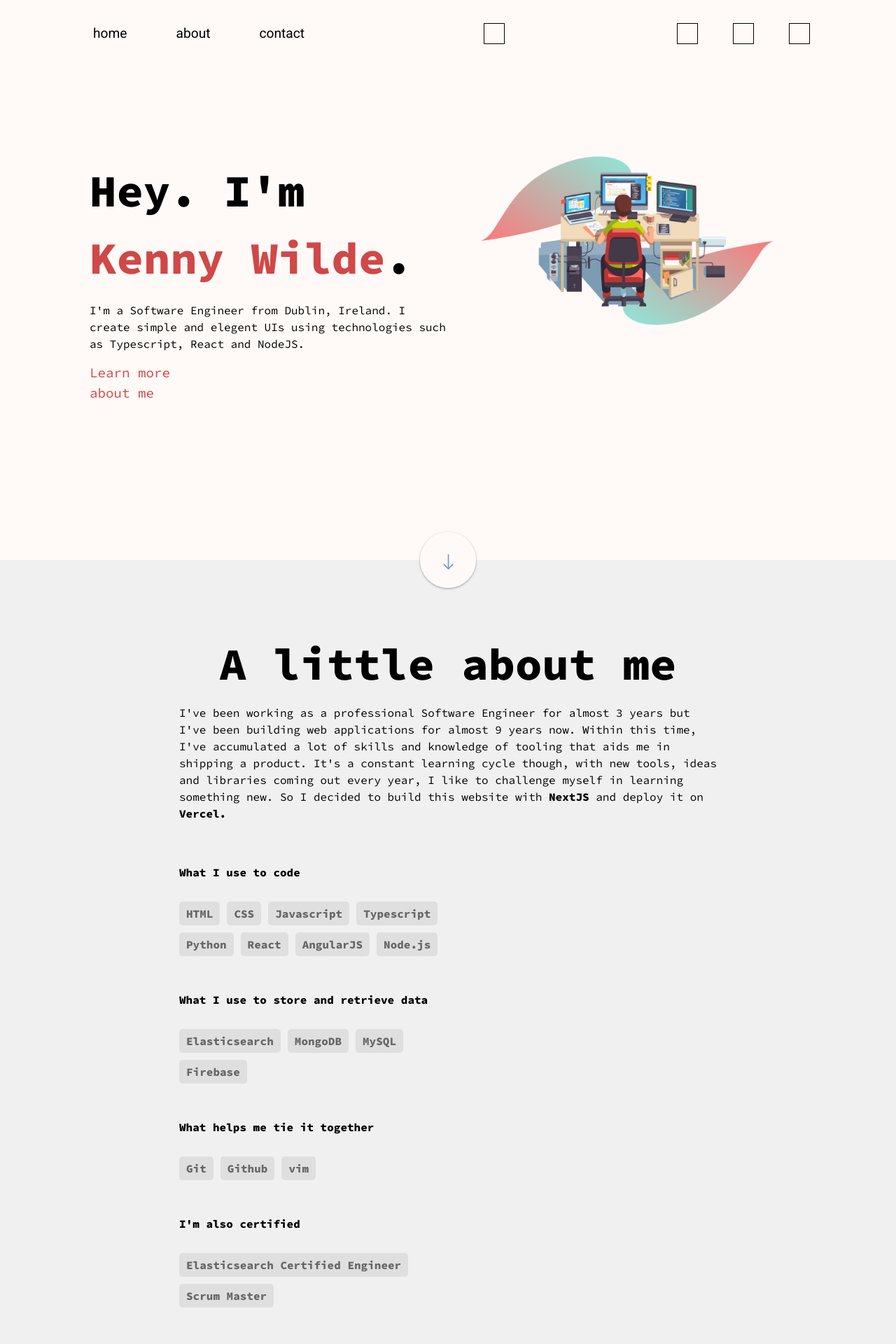
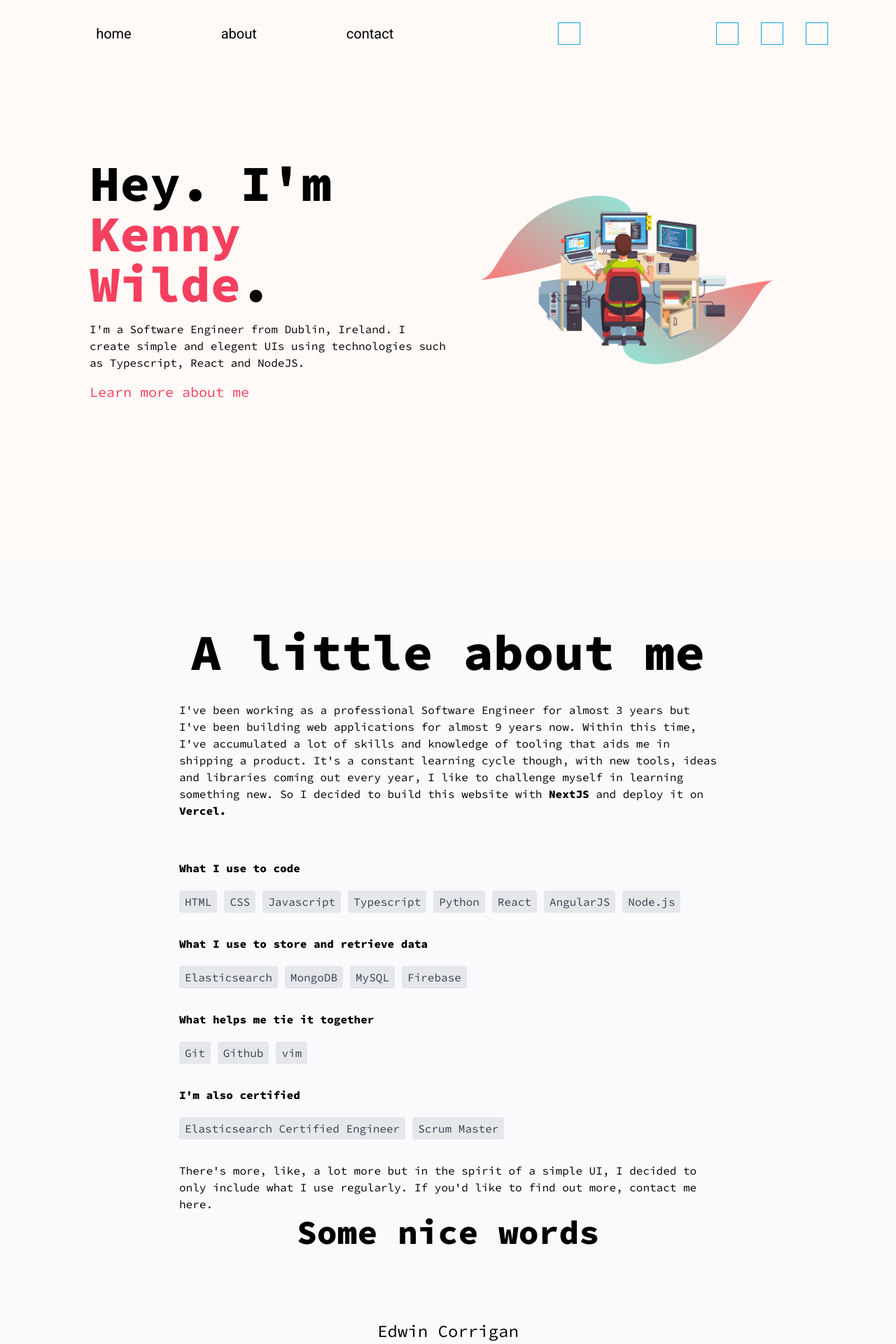
Before and after one commit to kenwilde1/me-fein, a Next.js app: page / in a window 1280 px wide. Shown: the top 1920 px of the page at 70% size. Built offline with nearby package versions, Linux system fonts and the light colour scheme; what tailwind-extended-shadows would draw is missing.

Commit message:
Convert css to tailwind statements

```diff
--- a/src/pages/_document.tsx
+++ b/src/pages/_document.tsx
@@ -2,7 +2,7 @@ import { Html, Head, Main, NextScript } from "next/document";
 
 export default function Document() {
   return (
-    <Html lang="en">
+    <Html lang="en" className="scroll-smooth">
       <Head />
       <body>
         <Main />
--- a/src/pages/about.tsx
+++ b/src/pages/about.tsx
@@ -22,9 +22,11 @@ export default function About() {
   const certs = ["Elasticsearch Certified Engineer", "Scrum Master"];
 
   return (
-    <div id="about">
-      <div className="about-content">
-        <h1>A little about me</h1>
+    <div id="about" className="bg-slate-50 flex justify-center">
+      <div className="about-content text-center md:text-left flex flex-col items-center pb-24 gap-2.5 text-left">
+        <h1 className="text-4xl md:text-7xl font-extrabold mt-24 mb-6">
+          A little about me
+        </h1>
         <p>
           I've been working as a professional Software Engineer for almost 3
           years but I've been building web applications for almost 9 years now.
@@ -33,37 +35,53 @@ export default function About() {
           cycle though, with new tools, ideas and libraries coming out every
           year, I like to challenge myself in learning something new. So I
           decided to build this website with{" "}
-          <a href="https://nextjs.org/" target="_blank">
+          <a
+            href="https://nextjs.org/"
+            target="_blank"
+            className="font-extrabold hover:text-blue-500"
+          >
             NextJS
           </a>{" "}
           and deploy it on{" "}
-          <a href="https://vercel.com/" target="_blank">
+          <a
+            href="https://vercel.com/"
+            target="_blank"
+            className="font-extrabold hover:text-blue-500"
+          >
             Vercel.
           </a>
         </p>
-        <div className="about-two">
-          <div className="about-two-content">
-            <div className="skills">
-              <h2>What I use to code</h2>
-              <div className="skill-list">
+        <div className="flex justify-between mt-12">
+          <div className="flex justify-between gap-2.5 about-two-content">
+            <div className="flex flex-col">
+              <h2 className="font-extrabold mb-5 text-base">
+                What I use to code
+              </h2>
+              <div className="flex justify-center md:justify-start flex-wrap gap-2.5 mb-8 skill-list">
                 {skills.map((skill) => (
                   <SkillCard skillName={skill} />
                 ))}
               </div>
-              <h2>What I use to store and retrieve data</h2>
-              <div className="skill-list">
+              <h2 className="font-extrabold mb-5 text-base">
+                What I use to store and retrieve data
+              </h2>
+              <div className="flex justify-center md:justify-start  flex-wrap gap-2.5 mb-8 skill-list">
                 {storeDataSkills.map((skill) => (
                   <SkillCard skillName={skill} />
                 ))}
               </div>
-              <h2>What helps me tie it together</h2>
-              <div className="skill-list">
+              <h2 className="font-extrabold mb-5 text-base">
+                What helps me tie it together
+              </h2>
+              <div className="flex justify-center md:justify-start  flex-wrap gap-2.5 mb-8 skill-list">
                 {otherTools.map((skill) => (
                   <SkillCard skillName={skill} />
                 ))}
               </div>
-              <h2>I'm also certified</h2>
-              <div className="skill-list">
+              <h2 className="font-extrabold mb-5 text-base">
+                I'm also certified
+              </h2>
+              <div className="flex justify-center md:justify-start  flex-wrap gap-2.5 mb-8 skill-list">
                 {certs.map((skill) => (
                   <SkillCard skillName={skill} />
                 ))}
@@ -76,8 +94,10 @@ export default function About() {
             </div>
           </div>
         </div>
-        <div className="about-three">
-          <h1>Some nice words</h1>
+        <div className="about-three h-screen/60 flex mb-24 justify-center flex-col items-center">
+          <h1 className="text-3xl mt-24 md:mt-2 md:text-5xl font-extrabold">
+            Some nice words
+          </h1>
           <div className="about-three-content">
             <Swiper
               // install Swiper modules
@@ -91,7 +111,7 @@ export default function About() {
               <SwiperSlide>
                 <div className="slider-content">
                   <h2>Edwin Corrigan</h2>
-                  <h3 className="title">
+                  <h3 className="text-blue-500 mb-12">
                     Senior Software Engineer at Fidelity
                   </h3>
                   <p>
@@ -107,7 +127,9 @@ export default function About() {
               <SwiperSlide>
                 <div className="slider-content">
                   <h2>Philip Hankey</h2>
-                  <h3 className="title">Software Engineer at Siren</h3>
+                  <h3 className="text-blue-500 mb-12">
+                    Software Engineer at Siren
+                  </h3>
                   <p>
                     <span>"</span>Kenny is an invaluable asset to any
                     JavaScript/Node.js development team. His expertise,
--- a/src/pages/header.tsx
+++ b/src/pages/header.tsx
@@ -1,40 +1,27 @@
-import { useRouter } from "next/router";
 import Link from "next/link";
 
 export default function Header(): JSX.Element {
-  const router = useRouter();
-
-  const isActive = (page: string): boolean => {
-    return page === router.pathname;
-  };
-
   return (
-    <nav id="navbar">
-      <div id="navbar-content">
-        <ul>
-          <Link href="/" className={isActive("/") ? "active-page" : ""}>
+    <nav id="navbar" className="flex fixed">
+      <div className="w-screen flex justify-center md:justify-around">
+        <ul className="flex md:gap-12 items-center text-xl text-black">
+          <Link href="/" className="px-10 py-5 hover:text-rose-500">
             home
           </Link>
-          <Link
-            href="#about"
-            className={isActive("/about") ? "active-page" : ""}
-          >
+          <Link href="#about" className="px-10 py-5 hover:text-rose-500">
             about
           </Link>
-          <Link
-            href="#contact"
-            className={isActive("/contact") ? "active-page" : ""}
-          >
+          <Link href="#contact" className="px-10 py-5 hover:text-rose-500">
             contact
           </Link>
         </ul>
-        <div className="toggle-theme">
-          <div></div>
+        <div className="hidden md:block md:flex md:items-center">
+          <div className="h-8 w-8 border border-sky-500"></div>
         </div>
-        <div className="socials">
-          <div></div>
-          <div></div>
-          <div></div>
+        <div className="hidden md:block md:flex md:items-center md:gap-8">
+          <div className="h-8 w-8 border border-sky-500"></div>
+          <div className="h-8 w-8 border border-sky-500"></div>
+          <div className="h-8 w-8 border border-sky-500"></div>
         </div>
       </div>
     </nav>
--- a/src/pages/helpers/divider.tsx
+++ /dev/null
@@ -1,24 +0,0 @@
-export default function Divider() {
-  return (
-    <>
-      <div id="divider"></div>
-      <div className="circle"></div>
-      <div className="arrow">
-        <svg
-          xmlns="http://www.w3.org/2000/svg"
-          width="25"
-          height="25"
-          fill="currentColor"
-          className="bi bi-arrow-down"
-          viewBox="0 0 16 16"
-        >
-          {" "}
-          <path
-            fill-rule="evenodd"
-            d="M8 1a.5.5 0 0 1 .5.5v11.793l3.146-3.147a.5.5 0 0 1 .708.708l-4 4a.5.5 0 0 1-.708 0l-4-4a.5.5 0 0 1 .708-.708L7.5 13.293V1.5A.5.5 0 0 1 8 1z"
-          />{" "}
-        </svg>
-      </div>
-    </>
-  );
-}
--- a/src/pages/hero.tsx
+++ b/src/pages/hero.tsx
@@ -1,17 +1,23 @@
-import heroImage from '../images/hero.png';
+import heroImage from "../images/hero.png";
 
 export default function Hero(): JSX.Element {
-
-    return (
-        <div id='hero'>
-            <div className='hero-left'>
-                <h1>Hey. I'm <span>Kenny Wilde</span>.</h1>
-                <p>I'm a Software Engineer from Dublin, Ireland. I create simple and elegent UIs using technologies such as Typescript, React and NodeJS.</p>
-                <a>Learn more about me</a>
-            </div>
-            <div className='hero-right'>
-                <img src={heroImage.src} />
-            </div>
-        </div>
-    );
+  return (
+    <div className="flex items-center justify-center h-screen z-50">
+      <div className="hero-left w-screen/60 flex flex-col justify-center gap-4 md:w-screen/40">
+        <h1 className="text-4xl md:text-7xl font-extrabold">
+          Hey. I'm <span className="text-rose-500">Kenny Wilde</span>.
+        </h1>
+        <p>
+          I'm a Software Engineer from Dublin, Ireland. I create simple and
+          elegent UIs using technologies such as Typescript, React and NodeJS.
+        </p>
+        <a className="text-rose-500 text-xl cursor-pointer hover:text-blue-500">
+          Learn more about me
+        </a>
+      </div>
+      <div className="hidden md:block hero-right">
+        <img className="md:w-screen/40" src={heroImage.src} />
+      </div>
+    </div>
+  );
 }
--- a/src/pages/index.tsx
+++ b/src/pages/index.tsx
@@ -2,7 +2,6 @@ import { Source_Code_Pro } from "next/font/google";
 import Hero from "./hero";
 import About from "./about";
 import { useEffect } from "react";
-import Divider from "./helpers/divider";
 import Contact from "./contact";
 
 const sourceCodePro = Source_Code_Pro({
@@ -18,9 +17,11 @@ export default function Body(): JSX.Element {
   }, []);
 
   return (
-    <div id="main" className={`${sourceCodePro.className}`}>
+    <div
+      id="main"
+      className={`text-center md:text-left ${sourceCodePro.className}`}
+    >
       <Hero />
-      <Divider />
       <About />
       <Contact />
     </div>
--- a/src/pages/skill_card.tsx
+++ b/src/pages/skill_card.tsx
@@ -1,5 +1,7 @@
 export default function SkillCard({ skillName }: { skillName: string }) {
-    return (
-        <div className='skill-card'>{skillName}</div>
-    )
+  return (
+    <div className="bg-gray-200 text-gray-700 color cursor-pointer py-1 px-2 rounded skill-card transition ease delay-0.5 hover:scale-125">
+      {skillName}
+    </div>
+  );
 }
--- a/src/styles/globals.css
+++ b/src/styles/globals.css
@@ -8,123 +8,8 @@ body {
     height: 100vh;
 }
 
-#main {
-    height: 100vh;
-}
-
 #navbar {
     height: 12vh;
-    display: flex;
-    width: 100vw;
-    position: fixed;
-}
-
-#navbar-content {
-    display: flex;
-    justify-content: space-around;
-    width: 100vw;
-}
-
-#navbar-content ul {
-    display: flex;
-    gap: 50px;
-    align-items: center;
-    font-size: 1.2rem;
-    color: black;
-}
-
-ul a {
-    padding: 5px 10px;
-    border-radius: 18px;
-}
-
-.active-page {
-    /* color: #D04848; */
-    transition: 0.4s ease all;
-}
-
-ul a:hover {
-    color: #D04848;
-}
-
-ul .active-page:hover {
-    color: #D04848;
-    cursor: pointer;
-}
-
-#logo {
-    font-size: 3rem;
-    color: white;
-    display: flex;
-    align-items: center;
-}
-
-#logo:hover {
-    color: black;
-    cursor: pointer;
-}
-
-.toggle-theme div,
-.socials div {
-    height: 30px;
-    width: 30px;
-    border: 1px solid black;
-}
-
-.toggle-theme {
-    display: flex;
-    align-items: center;
-}
-
-.socials {
-    display: flex;
-    align-items: center;
-    gap: 50px;
-}
-
-#hero {
-    display: flex;
-    align-items: center;
-    justify-content: center;
-    height: 100vh;
-    z-index: 10;
-    box-shadow: rgba(0, 0, 0, 0.15) 1.95px 1.95px 2.6px;
-}
-
-.hero-left {
-    width: 40vw;
-    display: flex;
-    flex-direction: column;
-    justify-content: center;
-    gap: 15px;
-}
-
-.hero-left h1 {
-    font-size: 4rem;
-    font-weight: 800;
-}
-
-.hero-left h1 span {
-    color: #D04848;
-}
-
-.hero-left a {
-    color: #D04848;
-    font-size: 1.2rem;
-    cursor: pointer;
-    width: 30%;
-}
-
-.hero-left a:hover {
-    color: #6895D2;
-}
-
-.hero-right img {
-    width: 40vw;
-}
-
-#hero div {
-    height: 50vh;
 }
 
 html:not([data-scroll='0']) nav {
@@ -136,156 +21,12 @@ html:not([data-scroll='0']) nav {
     backdrop-filter: blur(10px);
 }
 
-#divider {
-    width: 80px;
-    height: 80px;
-    border-radius: 50%;
-    bottom: -40px;
-    position: absolute;
-    margin: 0 auto;
-    left: 0;
-    right: 0;
-    z-index: 0;
-    box-shadow: rgba(60, 64, 67, 0.3) 0px 1px 2px 0px, rgba(60, 64, 67, 0.15) 0px 1px 3px 1px;
-}
-
-.circle {
-    width: 80px;
-    height: 80px;
-    background: #FFFAF7;
-    border-radius: 50%;
-    bottom: -40px;
-    ;
-    position: absolute;
-    margin: 0 auto;
-    left: 0;
-    right: 0;
-    text-align: center;
-    font-size: 30px;
-    line-height: 60px;
-    z-index: 2;
-}
-
-.arrow {
-    position: absolute;
-    margin: 0 auto;
-    left: 0;
-    right: 0;
-    display: flex;
-    justify-content: center;
-    z-index: 9999;
-    bottom: -15px;
-}
-
-svg {
-    color: #6895D2
-}
-
-#about {
-    background: #f0f0f0;
-    display: flex;
-    justify-content: center;
-}
-
-.about-content {
-    display: flex;
-    flex-direction: column;
-    align-items: center;
-    padding-top: 100px;
-    gap: 10px;
-    text-align: left;
+.about-content, .about-two, .about-two-content, .about-three, .about-three-content > div {
     width: 60vw;
 }
 
-.about-content h1, #contact h1 {
-    font-size: 4rem;
-    font-weight: 800;
-}
-
-.about-content a {
-    font-weight: 800;
-}
-
-.about-content a:hover {
-    color: #6895D2;
-    text-decoration: underline;
-}
-
-.about-two {
-    display: flex;
-    justify-content: space-between;
-    width: 60vw;
-    margin-top: 50px;
-}
-
-.about-two-content {
-    display: flex;
-    justify-content: space-between;
-    width: 60vw;
-    gap: 50px;
-}
-
-.skills,
-.certs {
-    display: flex;
-    flex-direction: column;
+.skills, .certs {
     width: 30vw;
-
-    p {
-        font-weight: 400;
-    }
-}
-
-.skills, h2 {
-    font-size: 1rem;
-    font-weight: 800;
-    margin-bottom: 20px;
-}
-
-.skill-card {
-    padding: 5px 10px;
-    background: rgba(153, 153, 153, .2);
-    border-radius: 5px;
-    font-weight: 600;
-    color: #666;
-    cursor: pointer;
-    transition: 0.5s ease all;
-}
-
-.skill-card:hover {
-    transform: scale(1.2);
-}
-
-.skill-list {
-    display: flex;
-    gap: 10px;
-    margin-bottom: 50px;
-    margin-top: 10px;
-    flex-wrap: wrap;
-}
-
-
-.card-item-div {
-    transition: all 0.2s;
-    margin-top: 0;
-    margin-bottom: 20px;
-    height: 200px;
-    width: 400px;
-    background: rgba(153, 153, 153, .2);
-}
-
-.about-three {
-    display: flex;
-    height: 50vh;
-    width: 60vw;
-    margin-bottom: 100px;
-    justify-content: center;
-    flex-direction: column;
-    text-align: center;
-}
-
-.about-three-content > div {
-    width: 60vw;
 }
 
 .swiper-button-next, .swiper-button-prev {
@@ -297,11 +38,10 @@ svg {
     display: flex;
     align-items: center;
     flex-direction: column;
-    width: 40vw;
+    width: 60vw;
 }
 
 .slider-content h2 {
-    margin-bottom: 0px;
     font-size: 24px;
 }
 
@@ -319,139 +59,7 @@ svg {
     font-weight: 800;
 }
 
-#contact {
-    display: flex;
-    justify-content: center;
-    padding-top: 100px;
-    flex-direction: column;
-    align-items: center;
-    padding-bottom: 100px;
+#contact form {
+    width: 60vw;
+    min-height: 100px;
 }
-
-#contact form {
-    display: flex;
-    flex-direction: column;
-    width: 60vw;
-
-    label {
-        padding: 10px;
-    }
-
-    font-size: 24px;
-
-    input, textarea {
-        border: none;
-        border-radius: 10px;
-        border: 1px solid lightgray;
-    }
-
-    textarea {
-        min-height: 100px;
-    }
-
-    input[type='submit'] {
-        margin-top: 20px;
-        width: 100px;
-        text-align: center;
-        align-self: center;
-        color: #D04848;
-        border: none;
-    }
-
-    input[type='submit']:hover {
-        cursor: pointer;
-        color: #6895D2;
-    }
-
-}
-
-@media only screen and (max-width: 1200px) {
-
-    .toggle-theme, .socials {
-        display: none;
-    }
-    nav {
-        top: 0;
-    }
-    #hero {
-        h1 {
-            font-size: 1.7rem;
-        }
-        a {
-            width: 100%;
-        }
-        img {
-            display: none;
-        }
-
-        .hero-left {
-            width: 80vw;
-        }
-    }
-
-    #about {
-        h1 {
-            font-size: 1.7rem;
-        }
-    }
-
-    .about-content, .about-two, .about-three {
-        width: 80vw;
-    }
-
-    .skills {
-        width: 80vw;
-    }
-
-    .about-three {
-        .about-three-content > div {
-            width: 80vw;
-        }
-
-        .slider-content {
-            padding: 0;
-            display: flex;
-            align-items: center;
-            flex-direction: column;
-            width: 80vw;
-
-            p {
-                padding-bottom: 50px;
-            }
-        }
-
-        h1 {
-            margin-top: 60px;
-            margin-bottom: 30px;
-            font-size: 1.7rem;
-        }
-
-        .slider-content h2 {
-            margin-bottom: 10px;
-            font-size: 24px;
-        }
-
-        .title {
-            color: #6895D2;
-            margin-bottom: 20px;
-        }
-
-        .swiper-slide {
-            display: flex !important;
-            justify-content: center !important;
-        }
-
-        .swiper-button-next, .swiper-button-prev {
-            display: none;
-        }
-
-    }
-
-    #contact {
-        h1 {
-        font-size: 1.7rem;
-    }
-
-    padding-top: 20px;
-}
-}
```
Also changed, not shown: src/pages/contact.tsx (+5 -2 lines), src/pages/helpers/contact_form.jsx (+8 -8 lines), tailwind.config.js (+13 -3 lines).
